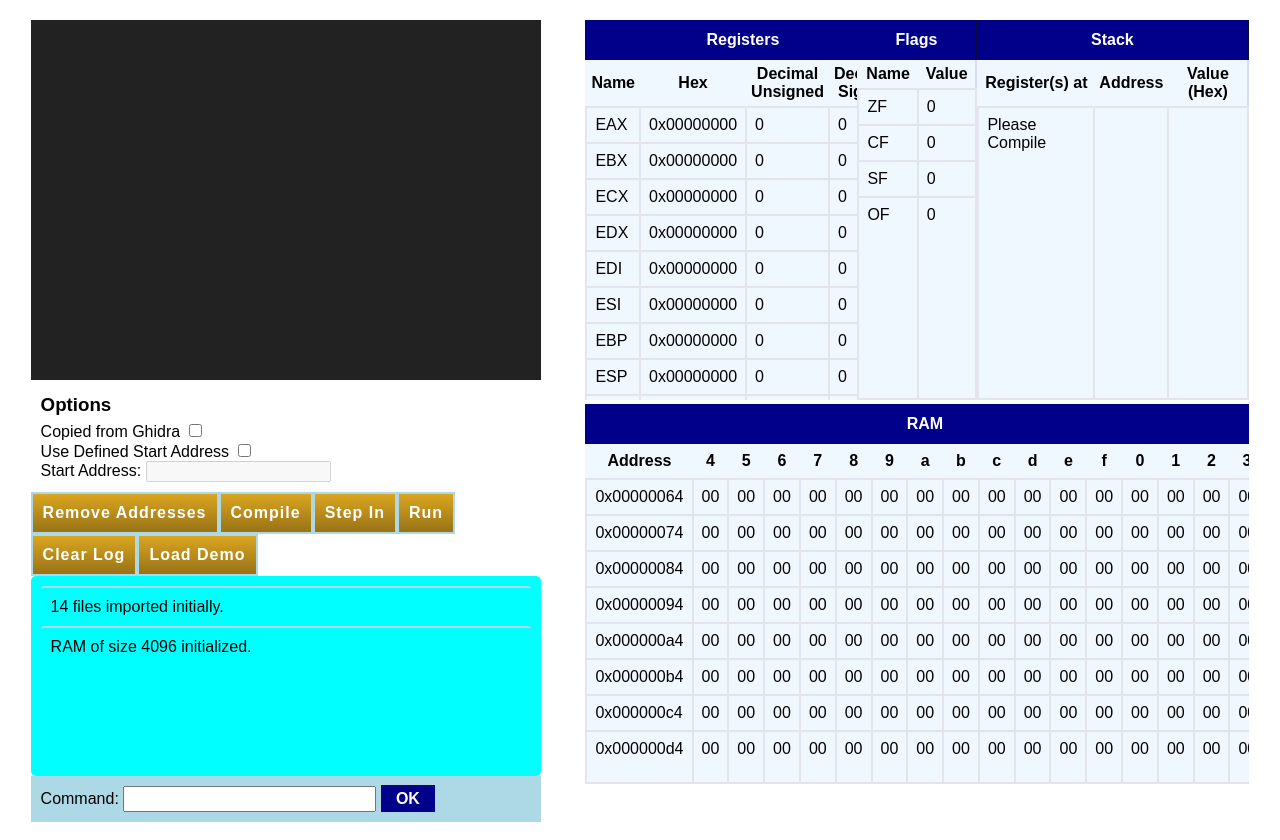
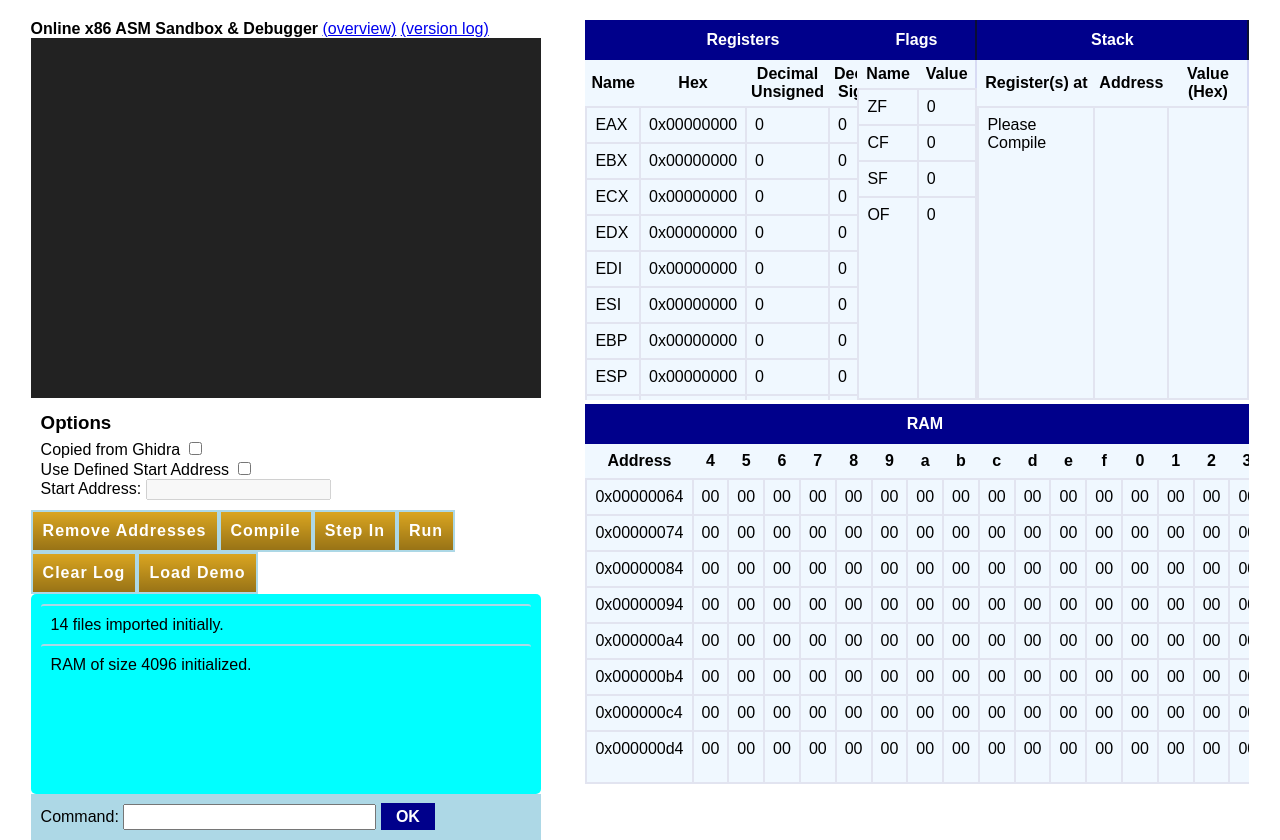
Before and after one commit to smwllyms/OnlineAsmDebugger, a plain HTML site: page index.html in a window 1280 px wide. Drawn offline with Linux system fonts and the light colour scheme.

Commit message:
Added refs to overview and vlog

```diff
--- a/index.html
+++ b/index.html
@@ -5,6 +5,7 @@
     </head>
     <body>
         <div class="container" style="width:43%"">
+            <span><h4 style="display:inline">Online x86 ASM Sandbox & Debugger</h4> <a target="_blank" href="https://docs.google.com/document/d/1vpoikbSa-m87YbH_tbTOWGdsyCqtC6IITcVxgaf_5mQ/edit?usp=sharing">(overview)</a> <a target="_blank" href="https://docs.google.com/document/d/1TO7a0eUziVEVCG12LWJh729gQs5qPcwEPqPHb2rPSl8/edit?usp=sharing">(version log)</a></span>
             <div id="textcode" style="width: 100%;height: 50%;""></div>
             <div style="width:100%" id="options">
                 <h3>Options</h3>
```
